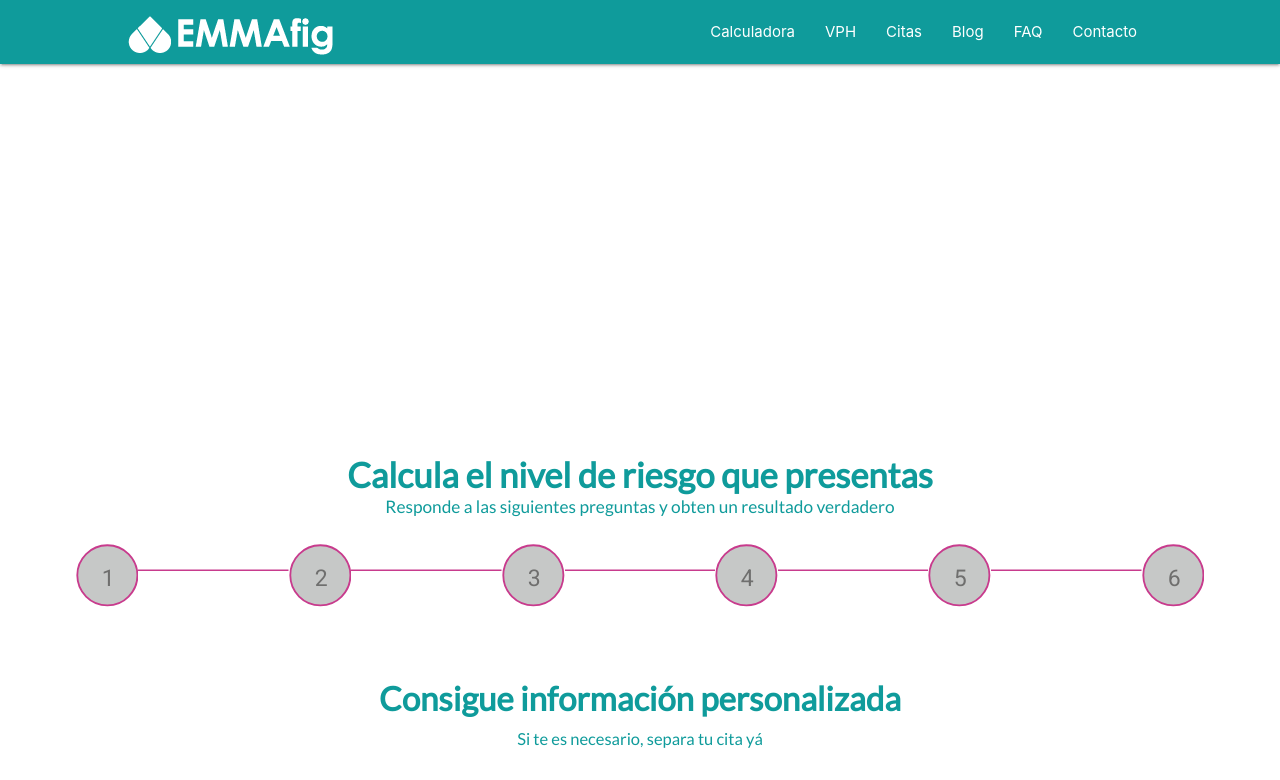
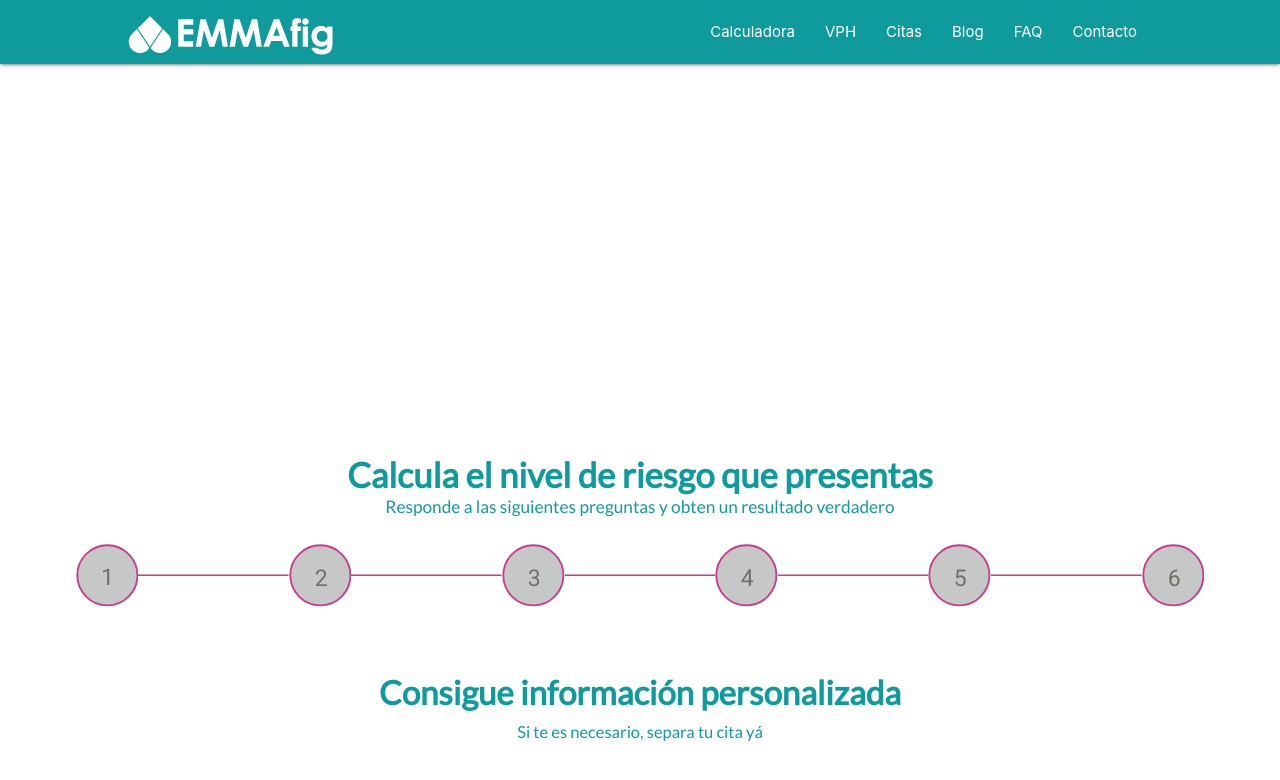
Before and after one commit to gallar12d/Emmafig, a React (Create React App) app: page / in a window 1280 px wide. Shown: the top 780 px of the page. Built offline with nearby package versions, Linux system fonts and the light colour scheme.

Commit message:
items calculadora css grid lineas centradas

```diff
--- a/src/components/calculadora/Calculadora.css
+++ b/src/components/calculadora/Calculadora.css
@@ -5,6 +5,8 @@
     font-family: 'Lato';
 }
 .contenedor-linea{
+    display: grid;
+    align-items: center;
     /*padding: 0 !important;*/
 }
 .encabezado{
@@ -12,6 +14,8 @@
 }
 .item-cuestionario{
     font-family: 'Roboto';
+    display: grid;
+    align-items: center;
 }
 .linea{
     /*z-index: 1;*/
--- a/src/components/calculadora/Calculadora.js
+++ b/src/components/calculadora/Calculadora.js
@@ -34,7 +34,7 @@ class Menu extends Component {
                            viewBox="0 0 68 68" preserveAspectRatio="xMidYMid meet">
                             <circle cx="34" cy="34" r="32.6"
                                 fill="#C6C8C7" strokeWidth="2" stroke="#C83B8D" />
-                            <text x="28" y="45" fontSize="25" fill="#6f6f6e">1</text>
+                            <text x="27" y="44" fontSize="25" fill="#6f6f6e">1</text>
                         </svg>
                     </div>
                     <div className="contenedor-linea">
```
